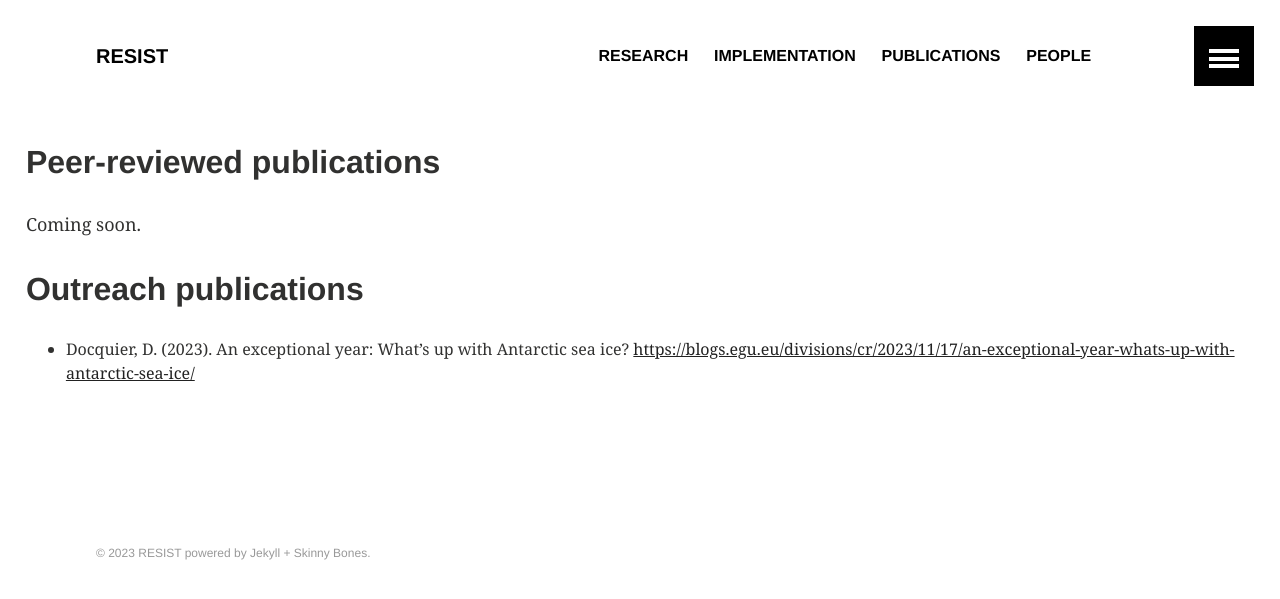
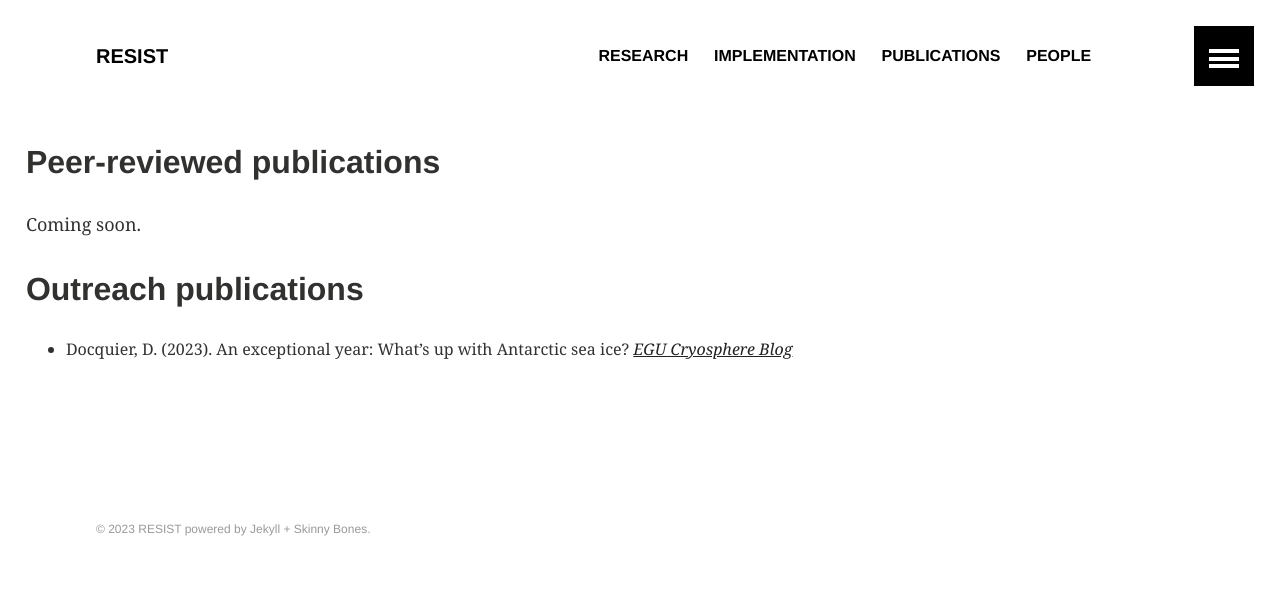
Before and after one commit to resist-impuls/resist-impuls.github.io, a Jekyll site: the page built from publications.md, in a window 1280 px wide. Shown: the top 599 px of the page. Built offline with Jekyll 4.4.1, drawn with Linux system fonts in a browser that asks for light colours; our own code applies the rules of GitHub Pages for plain Markdown files; some of the changed lines change nothing that is shown.

Commit message:
Update publications.md

```diff
--- a/publications.md
+++ b/publications.md
@@ -5,4 +5,4 @@ Coming soon.
 
 ## Outreach publications
 
-- Docquier, D. (2023). An exceptional year: What's up with Antarctic sea ice? [https://blogs.egu.eu/divisions/cr/2023/11/17/an-exceptional-year-whats-up-with-antarctic-sea-ice/](_EGU Cryosphere Blog_)
+- Docquier, D. (2023). An exceptional year: What's up with Antarctic sea ice? [_EGU Cryosphere Blog_](https://blogs.egu.eu/divisions/cr/2023/11/17/an-exceptional-year-whats-up-with-antarctic-sea-ice/)
```
